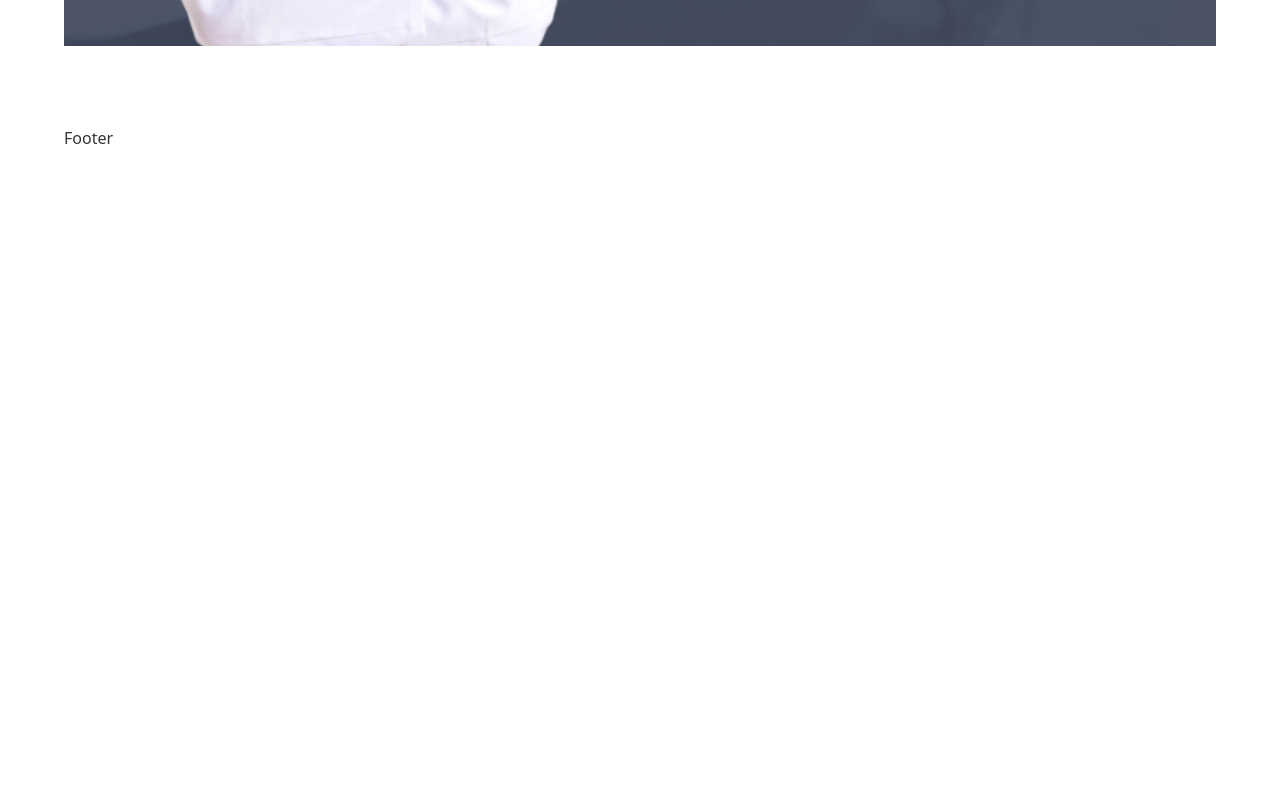
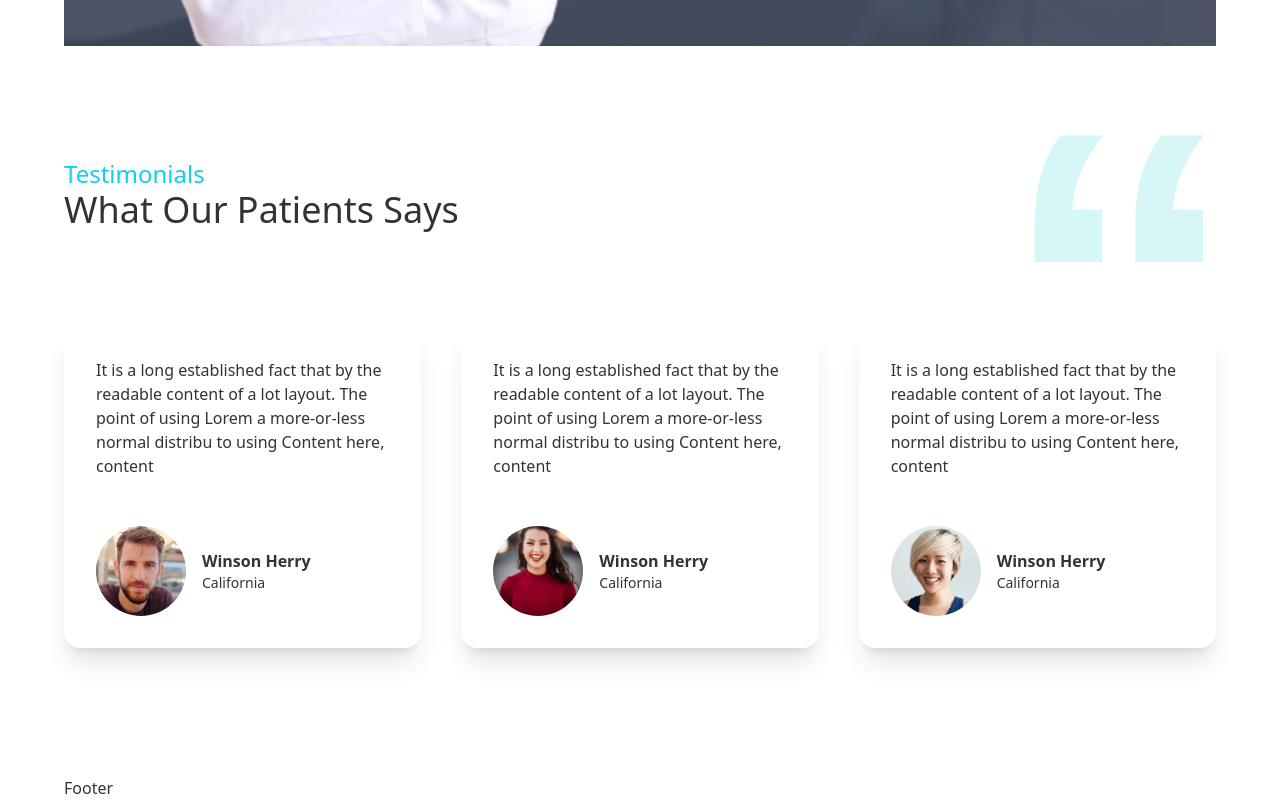
Before and after one commit to hasanTheBest/dp-practice-client, a React (Create React App) app: page / in a window 1280 px wide. Shown: the part 3237-4037 px from the top of the page. Before the commit the page ends 3387 px from the top, so only its background shows below. Built offline with nearby package versions, Linux system fonts and the light colour scheme.

Commit message:
testimonial section added.

```diff
--- a/src/Views/Home.jsx
+++ b/src/Views/Home.jsx
@@ -4,6 +4,7 @@ import ExceptionalServices from "./Home/ExceptionalServices";
 import Hero from "./Home/Hero";
 import InfoCards from "./Home/InfoCards";
 import Services from "./Home/Services";
+import Testimonial from "./Home/Testimonial";
 
 const Home = () => {
   return (
@@ -13,6 +14,7 @@ const Home = () => {
       <Services />
       <ExceptionalServices />
       <Appointment />
+      <Testimonial />
     </div>
   );
 };
--- /dev/null
+++ b/src/Views/Home/Testimonial.jsx
@@ -0,0 +1,65 @@
+import React from "react";
+import quote from "../../assets/icons/quote.svg";
+import people1 from "../../assets/images/people1.png";
+import people2 from "../../assets/images/people2.png";
+import people3 from "../../assets/images/people3.png";
+
+const testimonials = [
+  {
+    _id: 1,
+    name: "Winson Herry",
+    image: people1,
+    designation: "California",
+    text: "It is a long established fact that by the readable content of a lot layout. The point of using Lorem a more-or-less normal distribu to using Content here, content",
+  },
+  {
+    _id: 2,
+    name: "Winson Herry",
+    designation: "California",
+    image: people2,
+    text: "It is a long established fact that by the readable content of a lot layout. The point of using Lorem a more-or-less normal distribu to using Content here, content",
+  },
+  {
+    _id: 3,
+    name: "Winson Herry",
+    designation: "California",
+    image: people3,
+    text: "It is a long established fact that by the readable content of a lot layout. The point of using Lorem a more-or-less normal distribu to using Content here, content",
+  },
+];
+const Testimony = ({ name, text, designation, image }) => (
+  <div class="card bg-base-100 shadow-xl">
+    <div class="card-body">
+      <p>{text}</p>
+      <div class="flex gap-4 items-center mt-10">
+        <img src={image} alt={name} />
+        <div>
+          <h4 className="font-semibold">{name}</h4>
+          <h6 className="text-sm">{designation}</h6>
+        </div>
+      </div>
+    </div>
+  </div>
+);
+
+const Testimonial = () => {
+  return (
+    <section className="pb-16 lg:pb-32">
+      <header
+        className="py-8 text-2xl bg-right bg-no-repeat mb-16"
+        style={{ backgroundImage: `url(${quote})`, backgroundSize: "192px" }}
+      >
+        <h4 className="text-primary">Testimonials</h4>
+        <h4 className="text-4xl">What Our Patients Says</h4>
+      </header>
+
+      <div className="grid grid-cols-1 md:grid-cols-2 lg:grid-cols-3 gap-6 lg:gap-10">
+        {testimonials.map((testimonial) => (
+          <Testimony key={testimonial._id} {...testimonial} />
+        ))}
+      </div>
+    </section>
+  );
+};
+
+export default Testimonial;
```
